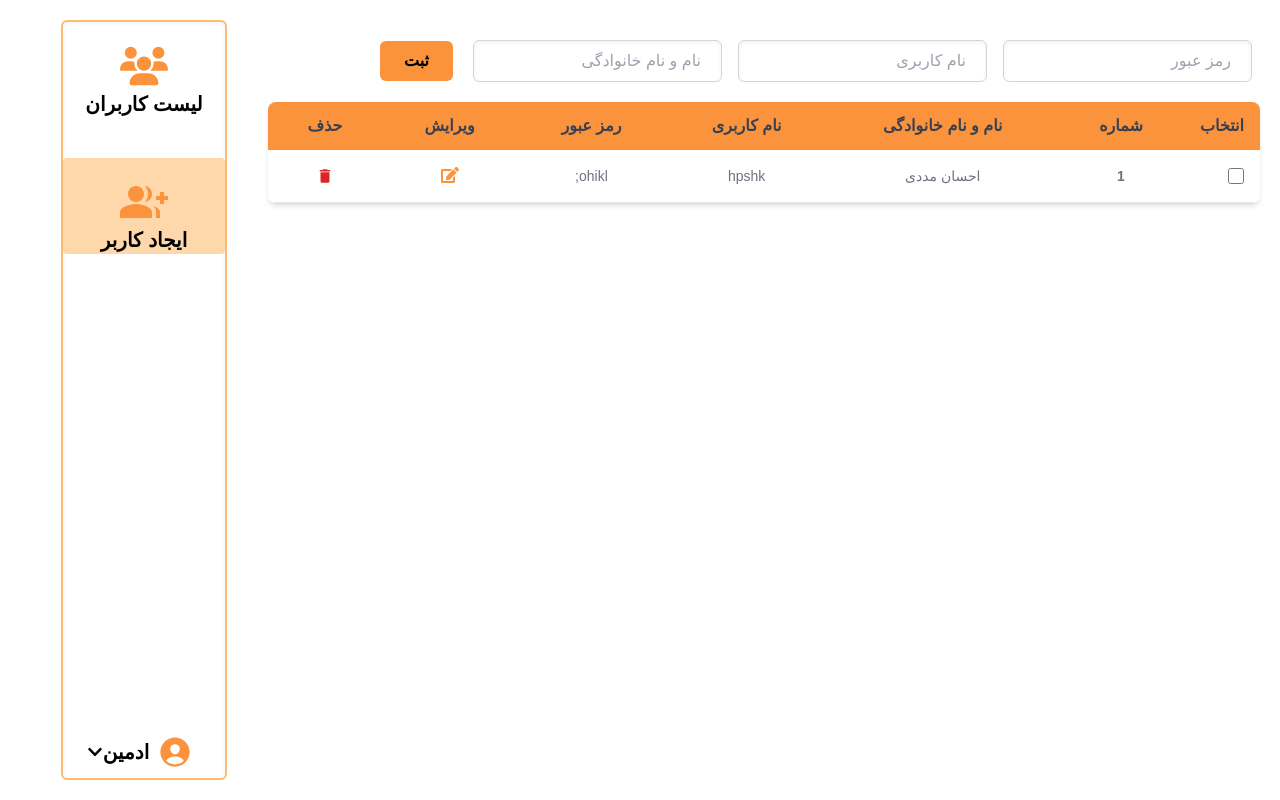
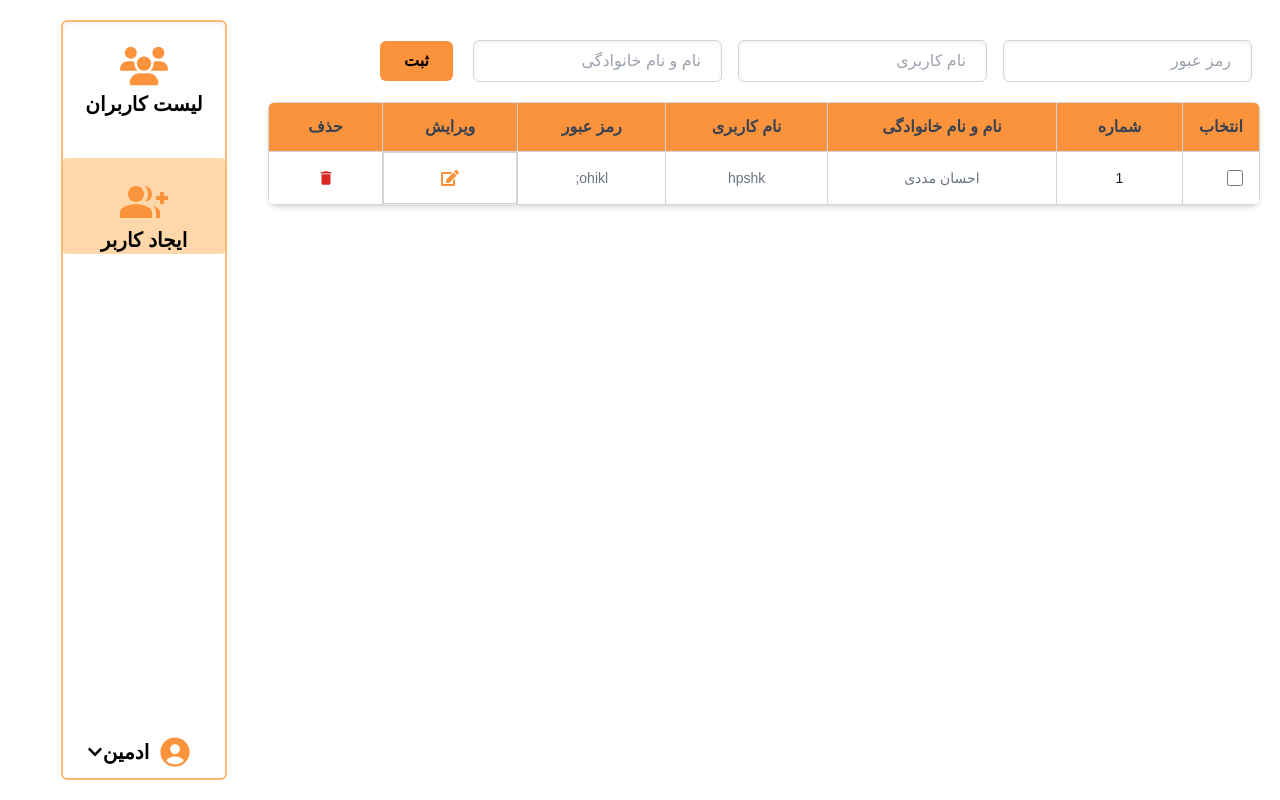
Before and after one commit to EHSANMADADI/sendProject, a React (Create React App) app: page /Admin/AddUser in a window 1280 px wide. Built offline with nearby package versions, Linux system fonts and the light colour scheme.

Commit message:
add logout button

```diff
--- a/src/componenet/Admin/UsersList/LeftNav.jsx
+++ b/src/componenet/Admin/UsersList/LeftNav.jsx
@@ -3,14 +3,15 @@ import { FaUsers } from "react-icons/fa6";
 import { MdGroupAdd } from "react-icons/md";
 import { IoPersonCircle } from "react-icons/io5";
 import { FaChevronDown } from "react-icons/fa";
+import { CiLogout } from "react-icons/ci";
 import { Link, useNavigate, useLocation } from 'react-router-dom';
-
-
 export default function LeftNav() {
   const navigate = useNavigate();
   const location = useLocation();
   const [activeList, setActiveList] = useState(false);
   const [activeAddUser, setActiveAddUser] = useState(false);
+  const [showLogOut, setShowLogOut] = useState(false);
+
 
   // UseEffect to check the route and update the state
   useEffect(() => {
@@ -53,13 +54,30 @@ export default function LeftNav() {
       </div>
 
       <div className='flex items-center justify-center'>
+        {showLogOut ? (
+          <div onClick={()=>{
+            navigate('/')
+          }} className='flex items-center bg-neutral-100 p-2 rounded cursor-pointer hover:scale-110 duration-200'>
+            <span className='text-red-700 font-extrabold text-2xl mx-1'><CiLogout /></span>
+            <span>خروج</span>
+
+
+          </div>
+        ) : (null)}
         <span>
           <FaChevronDown />
         </span>
-        <span className='md:text-xl text-base font-bold'>ادمین</span>
-        <span className='text-orange-400 md:text-4xl text-2xl m-2 mb'>
-          <IoPersonCircle />
-        </span>
+        <div className='flex items-center justify-center cursor-pointer' onClick={() => {
+          setShowLogOut(!showLogOut)
+        }}>
+          <span className='md:text-xl text-base font-bold'>ادمین</span>
+          <span className='text-orange-400 md:text-4xl text-2xl m-2 mb'>
+            <IoPersonCircle />
+          </span>
+
+
+        </div>
+
       </div>
     </div>
   );
--- a/src/componenet/Admin/UsersList/UserTabele.jsx
+++ b/src/componenet/Admin/UsersList/UserTabele.jsx
@@ -1,76 +1,69 @@
 import React from 'react'
 import { MdDelete } from "react-icons/md";
 import { FaEdit } from "react-icons/fa";
+
 export default function UserTabele() {
     return (
         <div>
-
             <div dir='rtl' id='Tabel' className='w-full'>
                 <div className="relative overflow-x-auto w-full shadow-md sm:rounded-lg">
-                    <table className="w-full text-sm text-center rtl:text-right text-gray-500 ">
-                        <thead className="text-base text-gray-700 uppercase bg-orange-400 text-center ">
+                    <table className="w-full text-sm text-center rtl:text-right text-gray-500 border-collapse border border-gray-300">
+                        <thead className="text-base text-gray-700 uppercase bg-orange-400 text-center">
                             <tr>
-                                <th scope="col" className="p-4 py-3">
+                                <th scope="col" className="p-4 py-3 border border-gray-300">
                                     انتخاب
                                 </th>
-                                <th scope="col" className="px-6 py-3">
+                                <th scope="col" className="px-6 py-3 border border-gray-300">
                                     شماره
                                 </th>
-                                <th scope="col" className="px-6 py-3">
+                                <th scope="col" className="px-6 py-3 border border-gray-300">
                                     نام و نام خانوادگی
                                 </th>
-                                <th scope="col" className="px-6 py-3">
+                                <th scope="col" className="px-6 py-3 border border-gray-300">
                                     نام کاربری
                                 </th>
-                                <th scope="col" className="px-6 py-3">
+                                <th scope="col" className="px-6 py-3 border border-gray-300">
                                     رمز عبور
                                 </th>
-                                <th scope="col" className="px-6 py-3">
+                                <th scope="col" className="px-6 py-3 border border-gray-300">
                                     ویرایش
                                 </th>
-                                <th scope="col" className="px-6 py-3">
+                                <th scope="col" className="px-6 py-3 border border-gray-300">
                                     حذف
                                 </th>
                             </tr>
                         </thead>
                         <tbody>
-
-                            <tr className="bg-white border-b text-center  hover:bg-gray-50 ">
-                                <td class="w-4 p-4">
+                            <tr className="bg-white border-b text-center hover:bg-gray-50">
+                                <td className="w-4 p-4 border border-gray-300">
                                     <div className="flex items-center">
-                                        <input id="checkbox-table-2 " type="checkbox" className="w-4 h-4 text-blue-600 bg-gray-100 border-gray-300  focus:ring-blue-500  focus:ring-2 rounded-2xl " />
-                                        <label for="checkbox-table-2" class="sr-only">checkbox</label>
+                                        <input id="checkbox-table-2" type="checkbox" className="w-4 h-4 text-blue-600 bg-gray-100 border-gray-300 focus:ring-blue-500 focus:ring-2 rounded-2xl" />
+                                        <label htmlFor="checkbox-table-2" className="sr-only">checkbox</label>
                                     </div>
                                 </td>
-                                <th scope="row" clasName="px-6 py-4 font-medium text-gray-900 whitespace-nowrap ">
+                                <th scope="row" className="px-6 py-4 font-medium text-gray-900 whitespace-nowrap border border-gray-300">
                                     1
                                 </th>
-                                <td className="px-6 py-4">
+                                <td className="px-6 py-4 border border-gray-300">
                                     احسان مددی
                                 </td>
-                                <td className="px-6 py-4">
+                                <td className="px-6 py-4 border border-gray-300">
                                     hpshk
                                 </td>
-                                <td className="px-6 py-4">
+                                <td className="px-6 py-4 border border-gray-300">
                                     ohikl;
                                 </td>
-                                <td className="px-6 py-4 text-orange-400 text-lg flex ">
-                                    <span className='px-auto mx-auto '>
+                                <td className="px-6 py-4 text-orange-400 text-lg flex border border-gray-300">
+                                    <span className='px-auto mx-auto'>
                                         <FaEdit />
                                     </span>
-
                                 </td>
-                                <td className="px-6 py-4 text-red-600 text-lg">
+                                <td className="px-6 py-4 text-red-600 text-lg border border-gray-300">
                                     <span className='items-center text-center flex justify-center'>
                                         <MdDelete />
                                     </span>
-
-
-
-
                                 </td>
                             </tr>
-
                         </tbody>
                     </table>
                 </div>
--- a/src/componenet/UploadMultipleFiles.jsx
+++ b/src/componenet/UploadMultipleFiles.jsx
@@ -20,6 +20,8 @@ export default function UploadMultipleFiles({ keys, files, setSaveItems, saveIte
   const handleUpload = (fileState, index) => {
     const formData = new FormData();
     formData.append('image', fileState.file);
+    console.log(formData);
+
 
     let imageUrls;
     const reader = new FileReader();
--- a/src/componenet/User/LeftNavUser.jsx
+++ b/src/componenet/User/LeftNavUser.jsx
@@ -5,12 +5,14 @@ import { Link, useNavigate, useLocation } from 'react-router-dom';
 import { TfiWrite } from "react-icons/tfi";
 import { LuClipboardCheck } from "react-icons/lu";
 import { MdLibraryAdd } from "react-icons/md";
+import { CiLogout } from "react-icons/ci";
 
 export default function LeftNavUser() {
   const navigate = useNavigate();
   const location = useLocation();
   const [activeInfo, setActiveInfo] = useState(false);
   const [activeExtendedFile, setActiveExtendedFile] = useState(false);
+  const [showLogOut, setShowLogOut] = useState(false);
   useEffect(() => {
     if (location.pathname === '/UserPage/ExtractInfoFile') {
       setActiveInfo(true);
@@ -60,7 +62,20 @@ export default function LeftNavUser() {
             شروع پروژه
           </span>
         </div>
-        <div className='flex items-center justify-center'>
+        <div className='flex items-center justify-center '>
+          {showLogOut ? (
+            <div onClick={() => {
+              navigate('/')
+            }} className='flex items-center bg-neutral-100 p-2 rounded cursor-pointer hover:scale-110 duration-200 mr-1'>
+              <span className='text-red-700 font-extrabold text-2xl mx-1'><CiLogout /></span>
+              <span>خروج</span>
+
+
+            </div>
+          ) : (null)}
+          <div className='flex items-center cursor-pointer' onClick={()=>{
+            setShowLogOut(!showLogOut)
+          }}>
             <span>
               <FaChevronDown />
             </span>
@@ -69,6 +84,8 @@ export default function LeftNavUser() {
               <IoPersonCircle />
             </span>
           </div>
+
+        </div>
       </div>
 
     </div>
--- a/src/componenet/User/TabelInfo.jsx
+++ b/src/componenet/User/TabelInfo.jsx
@@ -23,9 +23,9 @@ export default function TabelInfo() {
                                     <tr>
                                         <td className="md:px-6 px-2 py-4 whitespace-nowrap text-sm font-medium text-gray-800 ">1</td>
                                         <td className="md:px-6 px-2 py-4 whitespace-nowrap text-sm text-gray-800 ">nan</td>
-                                        <td className="md:px-6 px-2 py-4 whitespace-nowrap text-2xl text-orange-300 "><TiEye/></td>
-                                        <td className="md:px-6 px-2 py-4 whitespace-nowrap text-2xl text-red-500 "><MdDelete /></td>
-                                        <td className="md:px-6 px-2 py-4 whitespace-nowrap text-2xl text-orange-500 "><FaDownload/></td>
+                                        <td className="md:px-6 px-2 py-4 whitespace-nowrap text-2xl text-orange-300 cursor-pointer hover:scale-110 duration-500   "><TiEye/></td>
+                                        <td className="md:px-6 px-2 py-4 whitespace-nowrap text-2xl text-red-500  cursor-pointer hover:scale-110 duration-500 "><MdDelete /></td>
+                                        <td className="md:px-6 px-2 py-4 whitespace-nowrap text-2xl text-orange-500 cursor-pointer hover:scale-110 duration-500  "><FaDownload/></td>
                                     </tr>
                                 </tbody>
                             </table>
```
Lines whose indentation alone changed are shown as unchanged.
